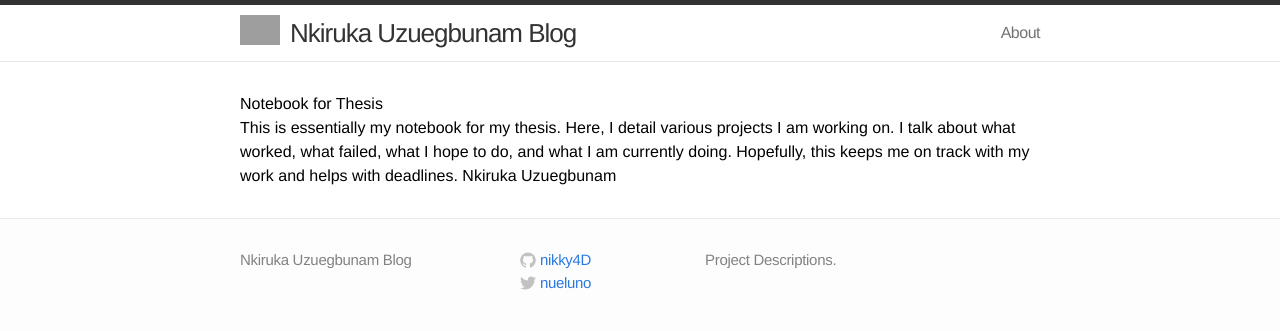
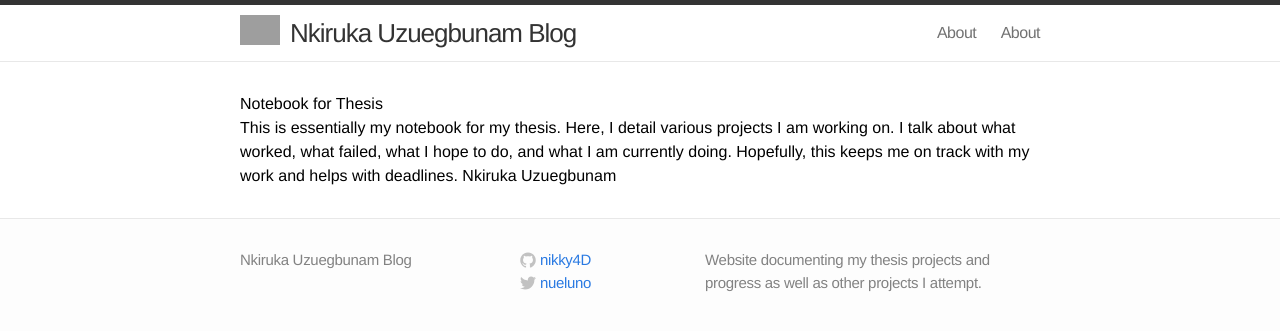
Before and after one commit to nikky4D/nikky4D.github.io, a Jekyll site: the page built from index.html, in a window 1280 px wide. Shown: the top 331 px of the page. Built offline with Jekyll 4.4.1, drawn with Linux system fonts in a browser that asks for light colours; grey boxes are pictures that could not be loaded.

Commit message:
Still updating

```diff
--- a/_config.yml
+++ b/_config.yml
@@ -1,7 +1,7 @@
 # Site settings
 title: Nkiruka Uzuegbunam Blog
 email:
-description: "Project Descriptions."
+description: Website documenting my thesis projects and progress as well as other projects I attempt.
 baseurl: ""
 url: "http://nikky4D.github.io"
 twitter_username: nueluno
@@ -12,6 +12,7 @@ markdown: kramdown
 permalink: pretty
 
 highlighter: rouge
+include: [_pages,_researchPages]
 kramdown:
   input: GFM
   auto_ids: true
```
